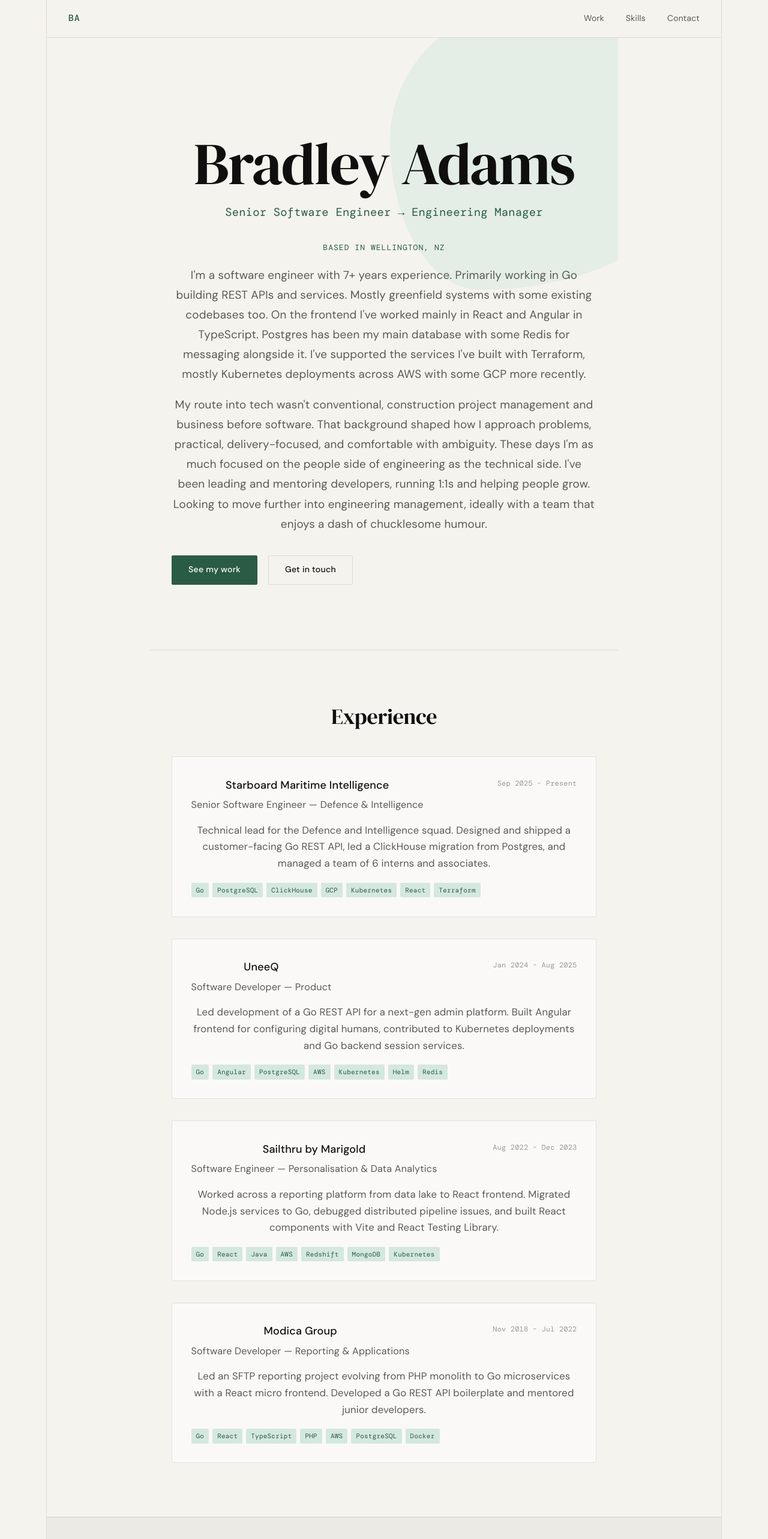
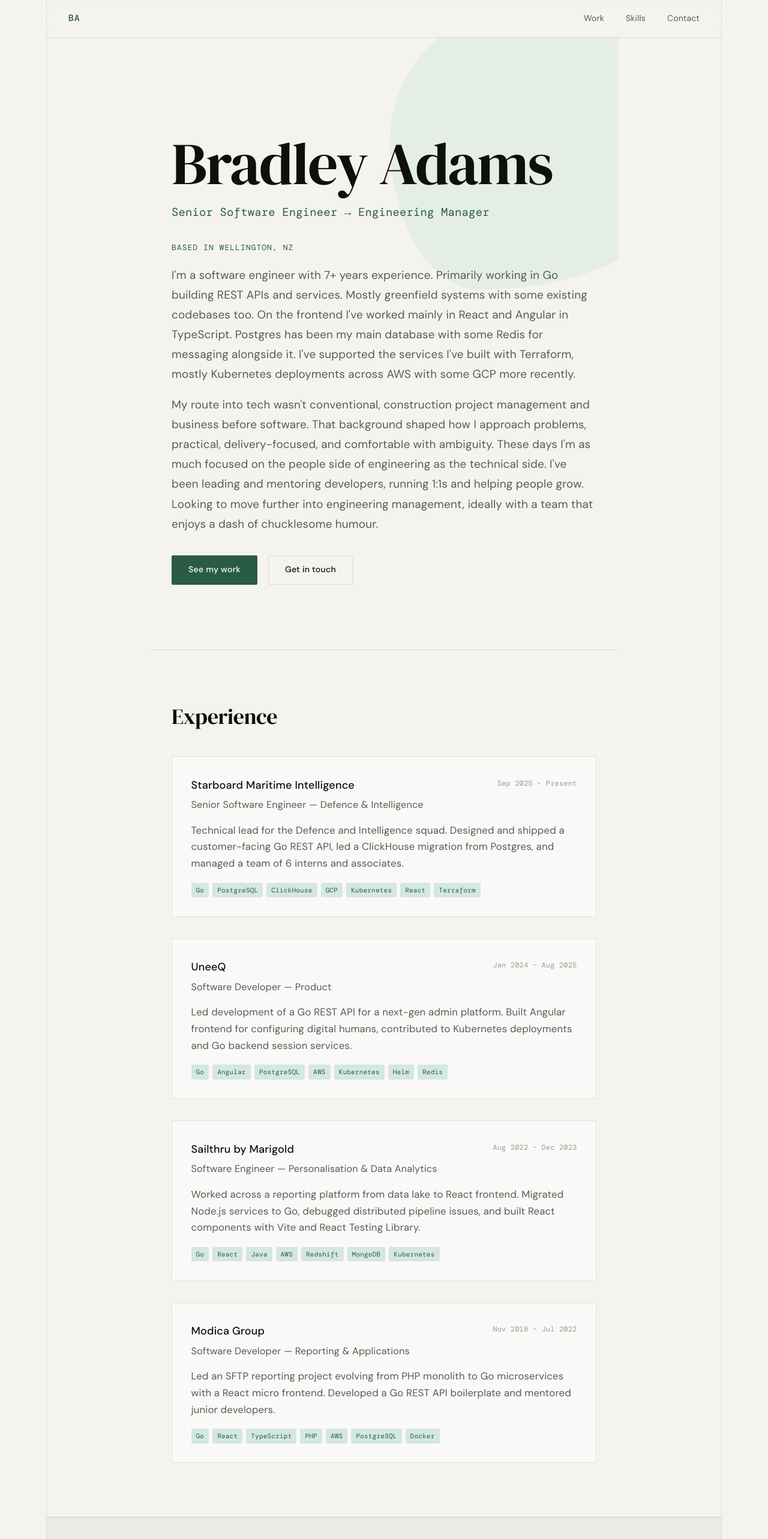
Before and after one commit to bradley-adams/bradley-adams.github.io, a React (Vite) app: page / in a window 1280 px wide. Shown: the top 2566 px of the page at 60% size. Built offline with nearby package versions, Linux system fonts and the light colour scheme.

Commit message:
align left

```diff
--- a/src/App.css
+++ b/src/App.css
@@ -74,7 +74,7 @@ a { color: inherit; text-decoration: none; }
   padding: 7rem 2rem 6rem;
   overflow: hidden;
 }
-.hero__content { position: relative; z-index: 1; }
+.hero__content { position: relative; z-index: 1; text-align: left;}
 .hero__eyebrow {
   font-family: var(--mono);
   font-size: 13px;
@@ -154,6 +154,7 @@ a { color: inherit; text-decoration: none; }
   margin: 0 auto;
   padding: 5rem 2rem;
   border-top: 1px solid var(--border);
+  text-align: left;
 }
 .section--alt {
   background: var(--paper-alt);
```
